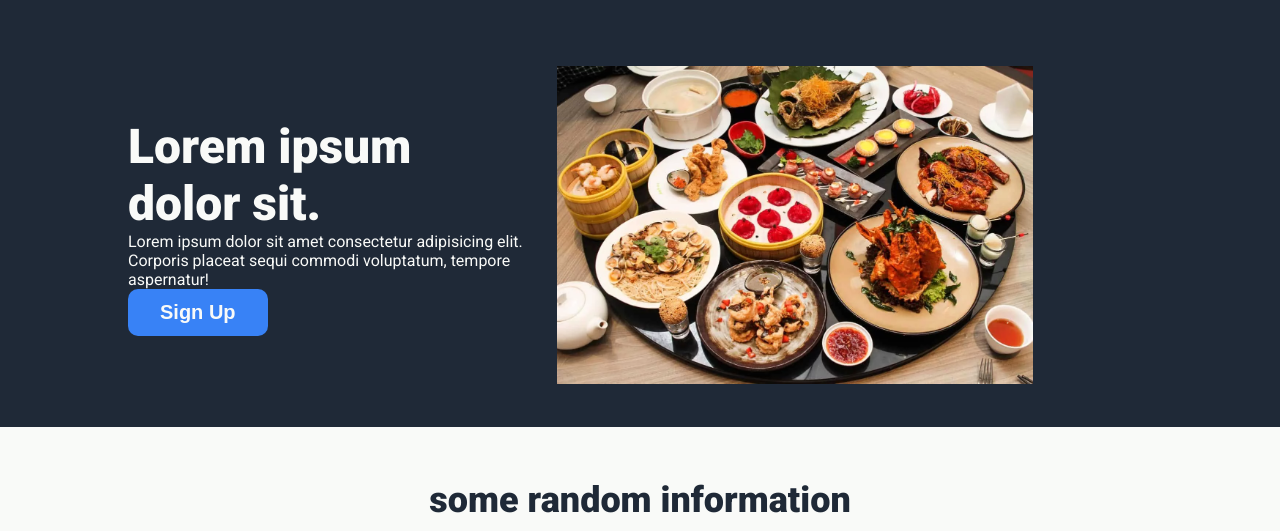
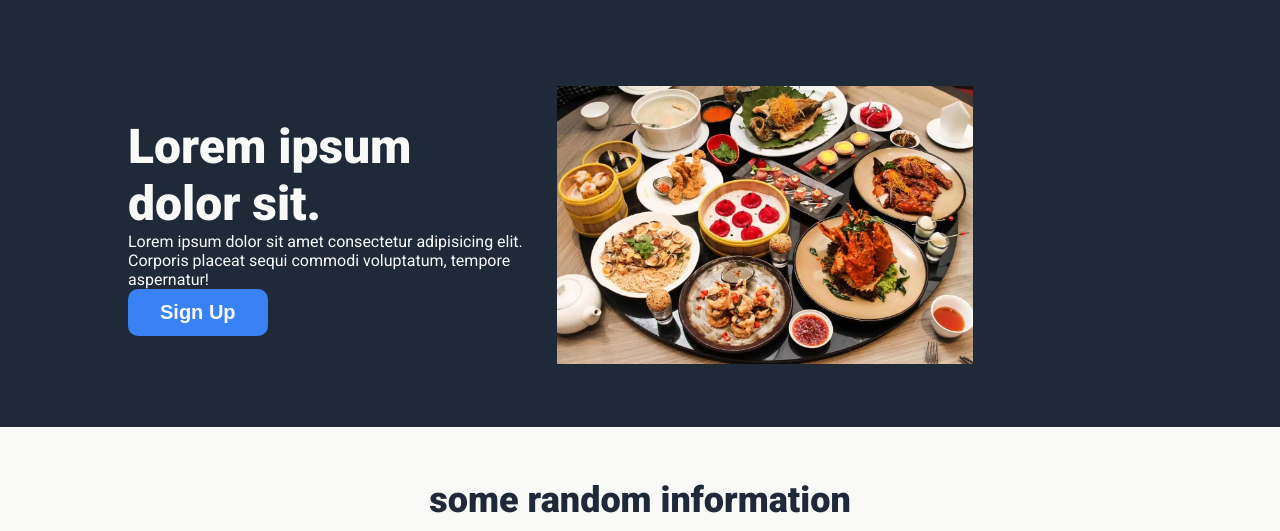
Before and after one commit to siluveruarunpandyan/my-first-webpage-food-blog, a plain HTML site: page index.html in a window 1280 px wide. Shown: the part 53-584 px from the top of the page. Drawn offline with Linux system fonts and the light colour scheme.

```diff
--- a/style.css
+++ b/style.css
@@ -133,8 +133,9 @@
     border: var(--clr-light-blue);
 }
 .hero-right-image{
-    width: 80%;
+    width: 70%;
     height: auto;
+    align-items: flex-end;
 }
 
 .txt-center{
```
